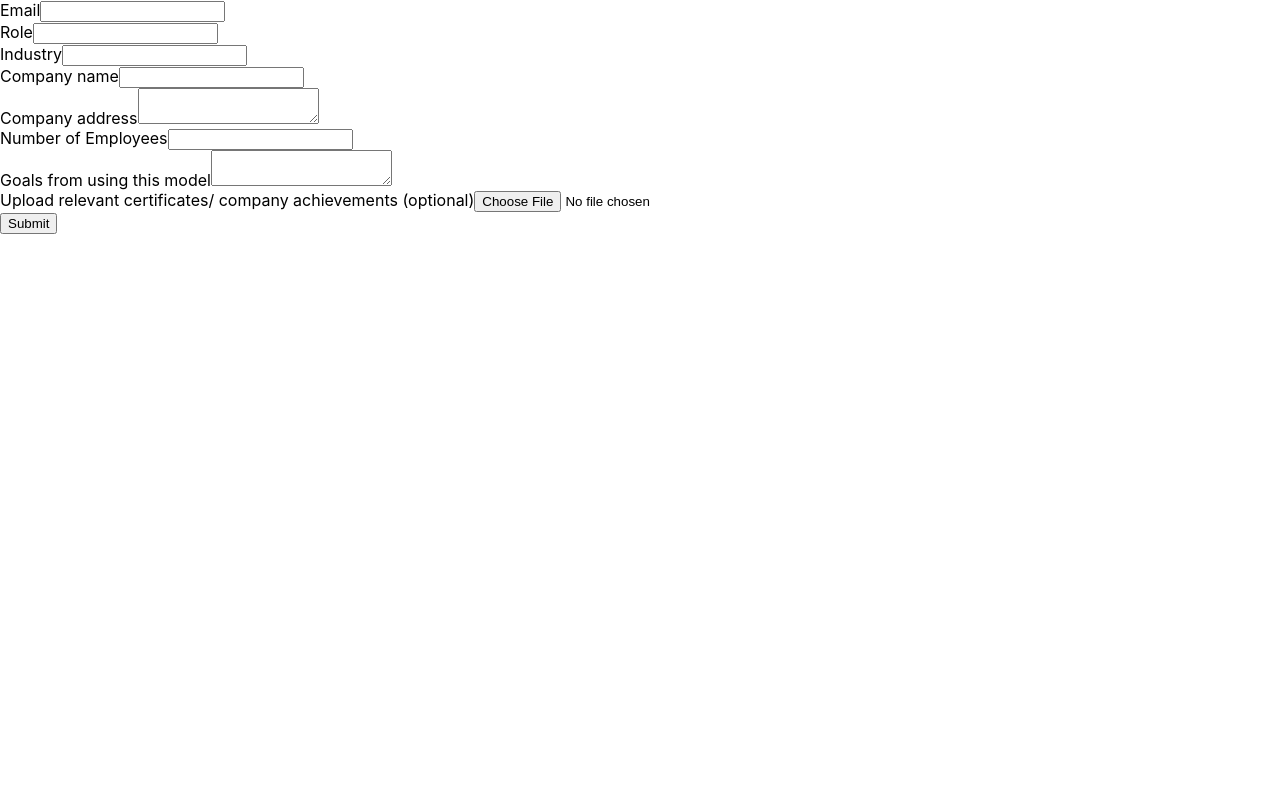
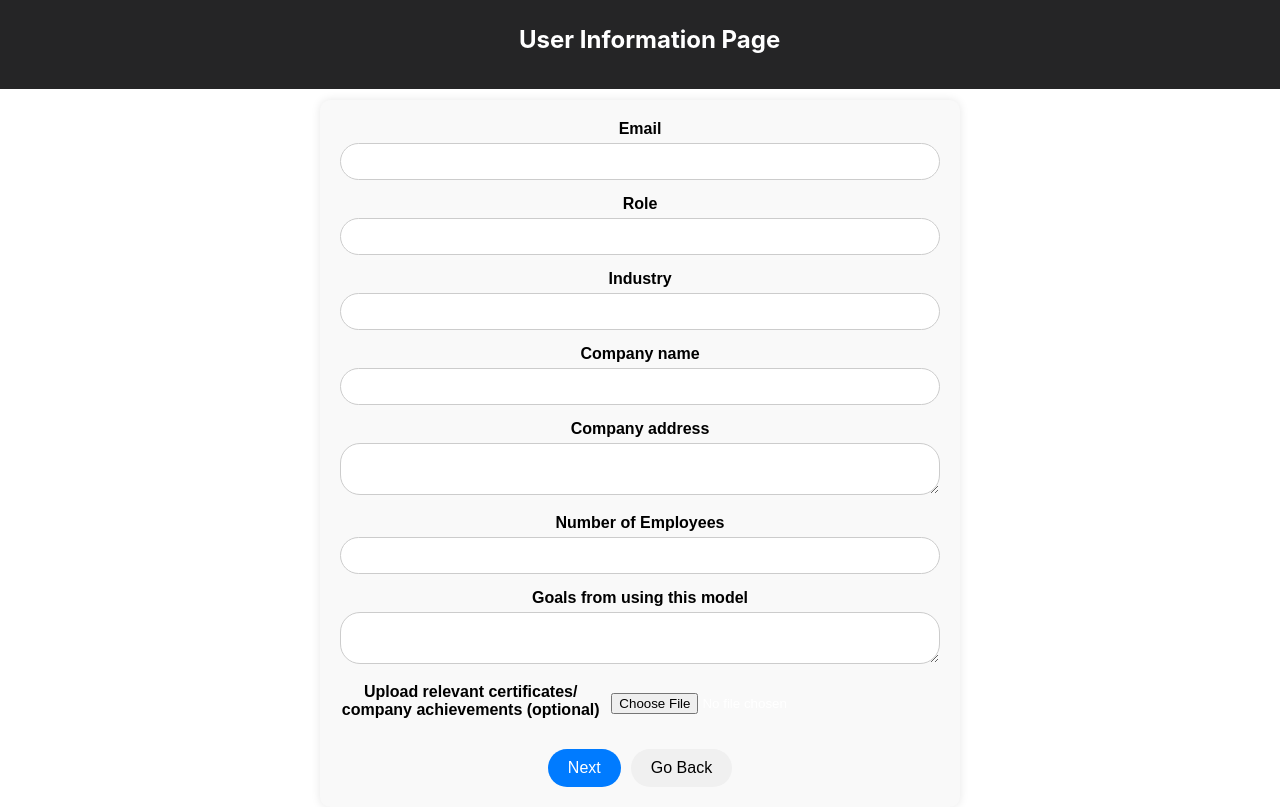
Before and after one commit to KOYYADOONDYSAIVYSHNAVI/spider-model, a React (Create React App) app in the folder web_app/frontend/: page /user-info in a window 1280 px wide. Built offline with nearby package versions, Linux system fonts and the light colour scheme.

Commit message:
User Information Page frontend

```diff
--- /dev/null
+++ b/web_app/frontend/src/components/user.css
@@ -0,0 +1,91 @@
+.navbar {
+    background-color: #252526;
+    margin-top: 0;
+    margin-bottom: 0;
+    padding-top: 25px;
+    padding-right: 1rem;
+    padding-bottom: 35px;
+    padding-left: 1rem;
+    position: fixed;
+    width: 99%;
+    top: 0;
+    z-index: 1000;
+  }
+
+  .navbar-center {
+    text-align: center;
+  }
+
+  .navbar-heading {
+    margin: 0;
+    font-size: 24px;
+    color: white;
+  }
+
+
+  .container {
+    margin-top: 100px; /* Space below navbar */
+    padding: 20px;
+    max-width: 600px;
+    margin-left: auto;
+    margin-right: auto;
+    background-color: #f9f9f9;
+    border-radius: 10px;
+    box-shadow: 0 0 10px rgba(0, 0, 0, 0.1);
+    overflow-y: auto;
+    max-height: calc(100vh - 90px); /* Adjust based on navbar height and desired margin */
+  }
+
+  form div {
+    margin-bottom: 15px;
+  }
+
+  label {
+    display: block;
+    font-weight: bold;
+    margin-bottom: 5px;
+    color: black;
+  }
+
+  input[type="text"],
+  input[type="number"],
+  textarea {
+    width: 100%;
+    padding: 10px;
+    box-sizing: border-box;
+    border-radius: 20px; /* Oval shape */
+    border: 1px solid #ccc;
+    text-align: center;
+  }
+
+  .input-file-wrapper{
+    display: flex;
+    justify-content: center;
+  }
+  input[type="file"] {
+    width: 100%;
+    padding: 10px;
+    box-sizing: border-box;
+    text-align: center;
+  }
+
+  button {
+    margin-top: 10px;
+    padding: 10px 20px;
+    font-size: 16px;
+    cursor: pointer;
+    border-radius: 20px; /* Oval shape */
+    text-align: center;
+  }
+
+  button[type="submit"] {
+    background-color: #007bff;
+    color: white;
+    border: none;
+  }
+
+  button[type="button"] {
+    margin-left: 10px;
+    background-color: #f0f0f0;
+    border: none;
+  }
--- a/web_app/frontend/src/components/user_info.js
+++ b/web_app/frontend/src/components/user_info.js
@@ -1,7 +1,7 @@
 import React, { useState, useEffect } from 'react';
+import './user.css';
 
 const UserPage = () => {
-
   const [textField1, setTextField1] = useState('');
   const [textField2, setTextField2] = useState('');
   const [textField3, setTextField3] = useState('');
@@ -56,8 +56,14 @@ const UserPage = () => {
   };
 
   return (
+    <>
+      <nav className="navbar">
+        <div className="navbar-center">
+          <h1 className="navbar-heading">User Information Page</h1>
+        </div>
+      </nav>
+      <div className='container'>
       <form onSubmit={handleSubmit}>
-
         <div>
           <label>Email</label>
           <input
@@ -67,7 +73,6 @@ const UserPage = () => {
             required
           />
         </div>
-
         <div>
           <label>Role</label>
           <input
@@ -77,7 +82,6 @@ const UserPage = () => {
             required
           />
         </div>
-
         <div>
           <label>Industry</label>
           <input
@@ -87,7 +91,6 @@ const UserPage = () => {
             required
           />
         </div>
-
         <div>
           <label>Company name</label>
           <input
@@ -97,7 +100,6 @@ const UserPage = () => {
             required
           />
         </div>
-
         <div>
           <label>Company address</label>
           <textarea
@@ -106,7 +108,6 @@ const UserPage = () => {
             required
           ></textarea>
         </div>
-
         <div>
           <label>Number of Employees</label>
           <input
@@ -117,7 +118,6 @@ const UserPage = () => {
             required
           />
         </div>
-
         <div>
           <label>Goals from using this model</label>
           <textarea
@@ -127,13 +127,15 @@ const UserPage = () => {
           ></textarea>
         </div>
 
-      <div>
+          <div className='input-file-wrapper'>
           <label>Upload relevant certificates/ company achievements (optional)</label>
           <input type="file" onChange={(e) => setFile(e.target.files[0])} />
         </div>
-
-      <button type="submit">Submit</button>
+        <button type="submit">Next</button>
+        <button type="button" onClick={() => window.history.back()}>Go Back</button>
       </form>
+      </div>
+    </>
   );
 };
 
```
Lines whose indentation alone changed are shown as unchanged.
